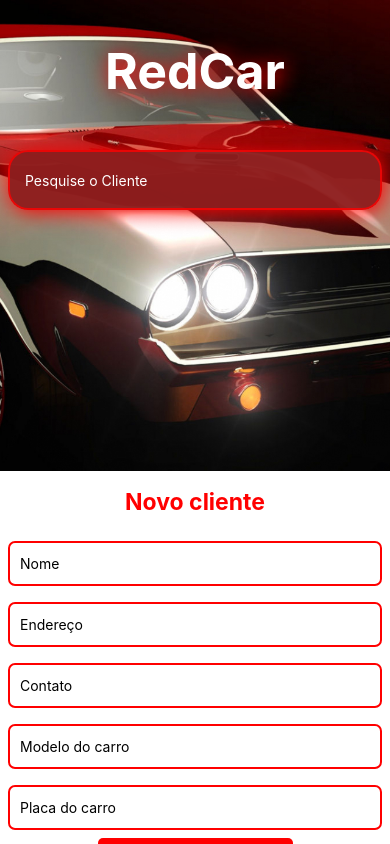
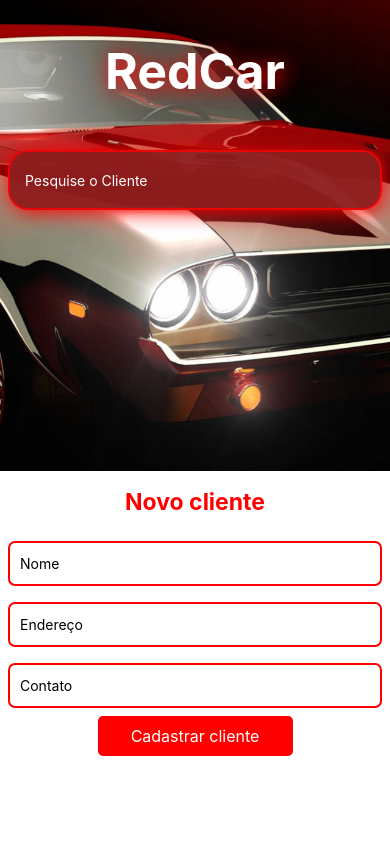
Before and after one commit to arthurmgui/redcar, a React Native app: screen / in a window 390 px wide. Built offline with nearby package versions, Linux system fonts and the light colour scheme.

Commit message:
alterando campos que serão usados para o cliente

```diff
--- a/src/pages/homePage/homePage.js
+++ b/src/pages/homePage/homePage.js
@@ -10,8 +10,6 @@ export default function HomePage() {
     const [clientName, onChangeClientName] = React.useState('');
     const [clientAdress, onChangeClientAdress] = React.useState('');
     const [clientContact, onChangeClientContact] = React.useState('');
-    const [clientCar, onChangeClientCar] = React.useState('');
-    const [carLicensePlate, onChangeCarLicensePlate] = React.useState('');
     const [inputClientSearch, onChangeInputClientSearch] = React.useState('');
 
     return  (
@@ -47,18 +45,6 @@ export default function HomePage() {
                         value={clientContact}
                         placeholder= "Contato"
                         keyboardType= "number-pad"
-                        />
-                        <TextInput
-                            style={styleRedCar.input}
-                            onChangeText={onChangeClientCar}
-                            value={clientCar}
-                            placeholder= "Modelo do carro"
-                        />
-                        <TextInput
-                            style={styleRedCar.input}
-                            onChangeText={onChangeCarLicensePlate}
-                            value={carLicensePlate}
-                            placeholder= "Placa do carro"
                     />
                     <View style={styleRedCar.containerButton}>
                         <Pressable style={styleRedCar.buttonCreate}>
```
Lines whose indentation alone changed are shown as unchanged.
